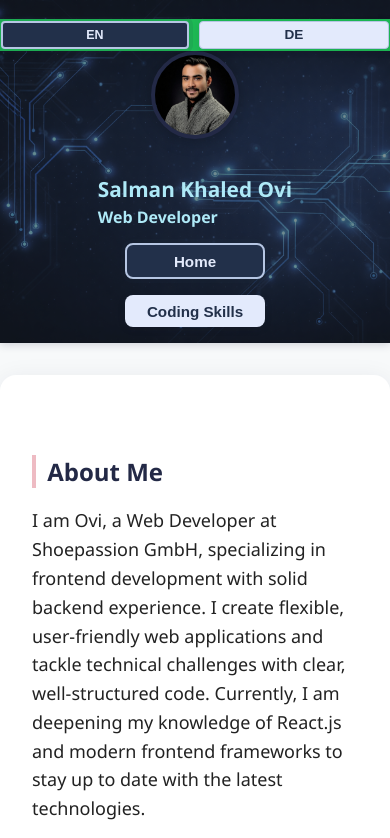
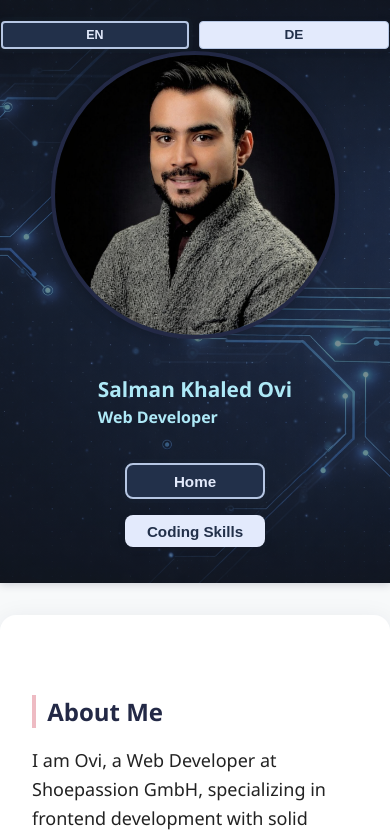
Before and after one commit to salkha/portfolio, a React (Create React App) app: page / in a window 390 px wide. Shown: the top 838 px of the page. Built offline with nearby package versions, Linux system fonts and the light colour scheme.

Commit message:
css changed

```diff
--- a/src/index.css
+++ b/src/index.css
@@ -50,7 +50,6 @@ p {
     right: 0;
     margin: 0;
     padding: 0;
-    background: #1db954;
     border-radius: 0;
     box-shadow: 0 2px 8px rgba(0,0,0,0.08);
     width: 100%;
@@ -370,13 +369,13 @@ body {
     justify-content: center;
     text-align: left;
     width: 100vw;
-    margin: 0 auto;
+    margin: 0 auto 20px;
     box-sizing: border-box;
   }
 
   .profile-pic img {
-    width: 80px;
-    height: 80px;
+    width: 280px;
+    height: 280px;
     margin-bottom: 0.7rem;
   }
 
```
